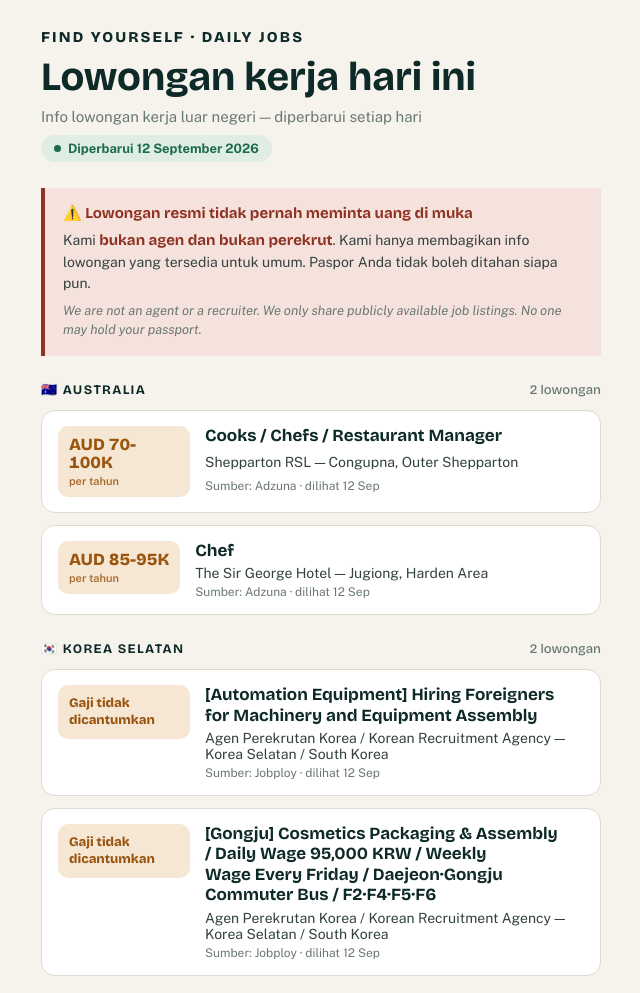
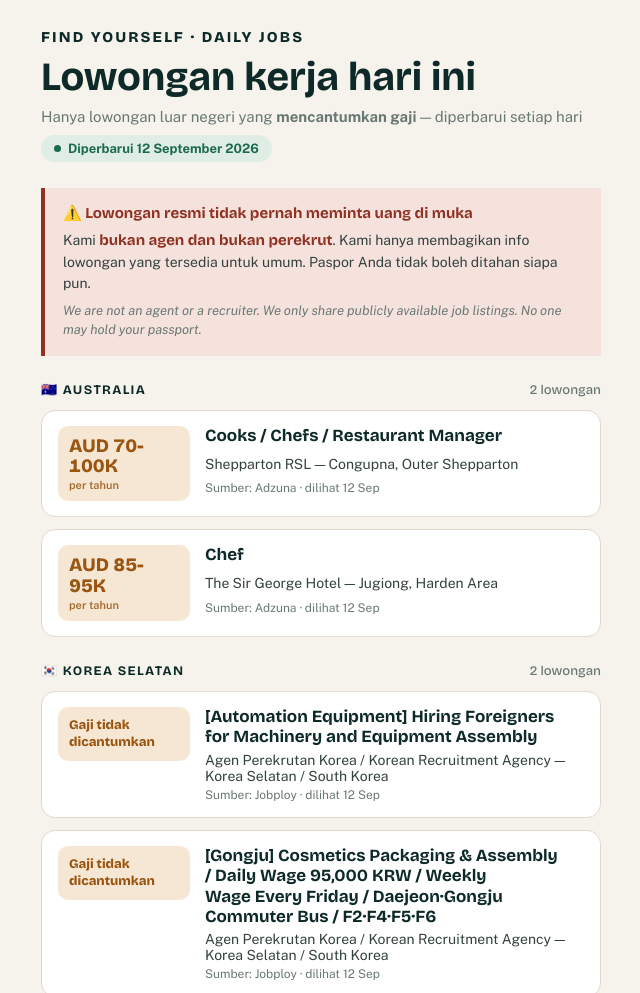
Before and after one commit to carrionn3410/dailyjobs, a plain HTML site: page index.html in a window 1280 px wide. Shown: the top 993 px of the page, without its empty margins (319-959 px from the left). Drawn offline with nearby package versions, Linux system fonts and the light colour scheme.

Commit message:
Salaire en roupies + mention de conversion

```diff
--- a/index.html
+++ b/index.html
@@ -75,9 +75,10 @@
        padding:10px 11px; min-width:112px; max-width:132px;
        display:flex; flex-direction:column; gap:2px}
   .pay .amt{font-family:"Bricolage Grotesque",sans-serif; font-weight:800;
-            font-size:17px; line-height:1.1; color:var(--money);
+            font-size:19px; line-height:1.1; color:var(--money);
             font-variant-numeric:tabular-nums; overflow-wrap:anywhere}
   .pay .unit{font-size:11px; font-weight:600; color:var(--money); opacity:.85}
+  .pay .orig{font-size:11px; color:var(--muted); margin-top:4px; line-height:1.3}
   .pay.none .amt{font-size:13px; line-height:1.3}
   .role{font-family:"Bricolage Grotesque",sans-serif; font-weight:700;
         color:var(--ink); font-size:17px; line-height:1.2; text-wrap:balance}
@@ -105,7 +106,7 @@
   <header class="brand">
     <div class="mark">Find Yourself &middot; Daily Jobs</div>
     <h1>Lowongan kerja hari ini</h1>
-    <p class="sub">Info lowongan kerja luar negeri &mdash; diperbarui setiap hari</p>
+    <p class="sub">Hanya lowongan luar negeri yang <b>mencantumkan gaji</b> &mdash; diperbarui setiap hari</p>
     <div class="stamp"><span class="dot"></span><span id="maj">Memuat&hellip;</span></div>
   </header>
 
@@ -129,7 +130,8 @@
   </section>
 
   <footer>
-    <b>Find Yourself &middot; Daily Jobs</b> &mdash; kami mengumpulkan info lowongan dari sumber publik dan menampilkan gajinya bila tersedia. Kami tidak memungut biaya, tidak menyalurkan tenaga kerja, dan tidak mewakili perusahaan mana pun.<br>
+    <b>Find Yourself &middot; Daily Jobs</b> &mdash; kami hanya menampilkan lowongan yang <b>mencantumkan gajinya</b>, dari sumber publik. Kami tidak memungut biaya, tidak menyalurkan tenaga kerja, dan tidak mewakili perusahaan mana pun.<br>
+    Angka rupiah adalah <b>perkiraan</b>: kurs harian (Bank Sentral Eropa) dikalikan gaji asli, disetarakan per bulan. Yang berlaku adalah angka mata uang asli di halaman lowongan.<br>
     Instagram: <a href="https://www.instagram.com/findyourself.dailyjobs" target="_blank" rel="noopener" style="color:var(--verify);font-weight:600">@findyourself.dailyjobs</a>
   </footer>
 
@@ -178,14 +180,17 @@
   }
 
   function carte(o, vu){
-    // n8n envoie le salaire sous la forme "AUD 70-100K / tahun" : montant / periode.
+    // n8n envoie salaire_idr ("Rp 74 jt", equivalent mensuel) et salaire
+    // ("AUD 70.000-100.000 / tahun", le montant d'origine tel qu'annonce).
     var pay;
-    if (o.salaire){
+    if (o.salaire_idr){
+      pay = '<div class="pay"><div class="amt">' + esc(o.salaire_idr) + '</div>'
+          + '<div class="unit">per bulan</div>'
+          + '<div class="orig">' + esc(o.salaire) + '</div></div>';
+    } else if (o.salaire){
       var bouts = String(o.salaire).split(" / ");
-      var montant = bouts[0];
-      var periode = bouts[1] ? "per " + bouts[1] : "gaji";
-      pay = '<div class="pay"><div class="amt">' + esc(montant) + '</div>'
-          + '<div class="unit">' + esc(periode) + '</div></div>';
+      pay = '<div class="pay"><div class="amt">' + esc(bouts[0]) + '</div>'
+          + '<div class="unit">' + esc(bouts[1] ? "per " + bouts[1] : "gaji") + '</div></div>';
     } else {
       pay = '<div class="pay none"><div class="amt">Gaji tidak dicantumkan</div></div>';
     }
```
